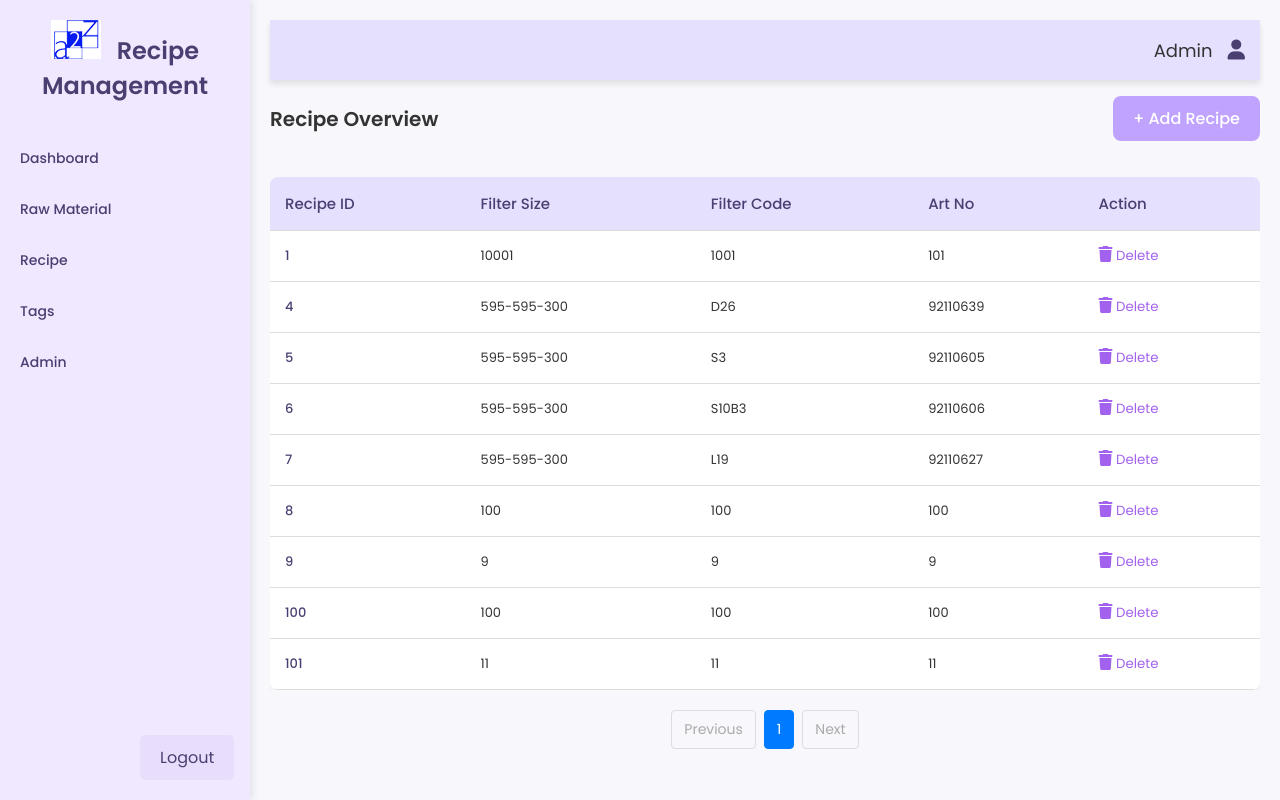
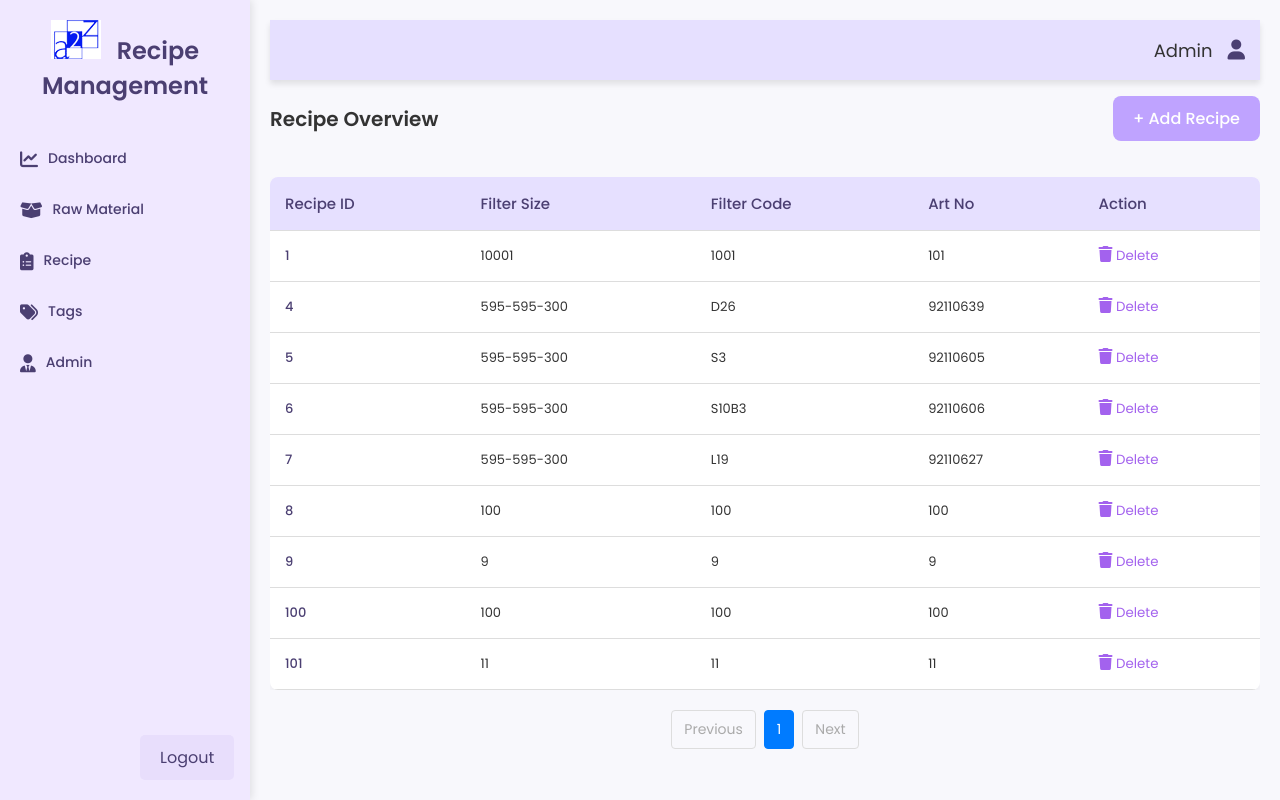
Before and after one commit to ShreyashNexGen/Recipe-Managment-System, a Flask app: page / in a window 1280 px wide. Run offline with Flask 3, Linux system fonts and the light colour scheme; a user stored in the database is signed in; data comes from the database, SQL or seed files in the repository; both versions use the stored data as it was after the commit.

Commit message:
New cahnges aayushi in frontend.

```diff
--- a/static/style1.css
+++ b/static/style1.css
@@ -77,6 +77,28 @@
     color: #2e1f57;
     transform: translateX(5px);
 }
+
+
+
+
+
+/*css for icons of dashboard*/
+.nav-link i {
+    margin-right: 10px; /* Adds space to the right of the icon */
+    font-size: 18px; /* Optional: Adjust icon size if needed */
+    vertical-align: middle; /* Ensures alignment with text */
+}
+
+.nav-link {
+    display: flex; /* Ensures icon and text align properly */
+    align-items: center; /* Vertically aligns icon with text */
+     /* Optional: Adjusts padding around the link */
+}
+
+
+
+
+
 
 /* Main Content */
 .main-content {
@@ -650,8 +672,8 @@ select:focus {
 
 .dropdown:hover .dropdown-menu {
     display: block; /* Show on hover */
+
 }
-
 
 .highlighted-box {
     background-color: #f3e8ff; /* Light purple background */
--- a/templates/base.html
+++ b/templates/base.html
@@ -17,19 +17,19 @@
             Recipe Management
         </h2>
         <ul class="nav flex-column">
-            <li><a href="/dashboard" class="nav-link">Dashboard</a></li>
-            <li><a href="/raw-material" class="nav-link">Raw Material</a></li>
-            <li><a href="/recipe" class="nav-link">Recipe</a></li>
+            <li><a href="/dashboard" class="nav-link"><i class="fa-sharp fa-solid fa-chart-line"></i>Dashboard</a></li>
+            <li><a href="/raw-material" class="nav-link"><i class="fa-solid fa-box-open"></i>Raw Material</a></li>
+            <li><a href="/recipe" class="nav-link"><i class="fa-solid fa-clipboard-list"></i>Recipe</a></li>
             <li class="dropdown">
-                <a href="#" class="dropdown-toggle" data-bs-toggle="dropdown">Tags</a>
+                <a href="#" class="dropdown-toggle , nav-link" data-bs-toggle="dropdown"><i class="fa-solid fa-tags"></i>Tags</a>
                 <ul class="dropdown-menu">
-                    <li><a class="dropdown-item" href="/tag-overview">Tag Overview</a></li>
+                    <li><a class="dropdown-item" href="/tag-overview">&bull;Tag Overview</a></li>
 
-                    <li><a class="dropdown-item" href="/live-tag">Live Tag</a></li>
+                    <li><a class="dropdown-item" href="/live-tag">&bull;Live Tag</a></li>
                 </ul>
             </li>
             <li class="dropdown">
-                <a href="/" class="dropdown-toggle" data-bs-toggle="dropdown">Admin</a>
+                <a href="/" class="dropdown-toggle , nav-link" data-bs-toggle="dropdown"><i class="fa-solid fa-user-tie"></i>Admin</a>
                 <ul class="dropdown-menu">
                     <li><a class="dropdown-item" href="/plc">&bull; PLC</a></li>
                     <li><a class="dropdown-item" href="/Users">&bull; Users</a></li>
--- a/templates/raw_material.html
+++ b/templates/raw_material.html
@@ -64,6 +64,7 @@
                 <th>User</th>
                 <th>Material Type</th>
                 <th>Barcode</th>
+                <th>Action</th>
                 <th>Update</th>
             </tr>
         </thead>
```
Also changed, not shown: static/script.js (+45 -0 lines), RMS.db, a2z_database.db.
